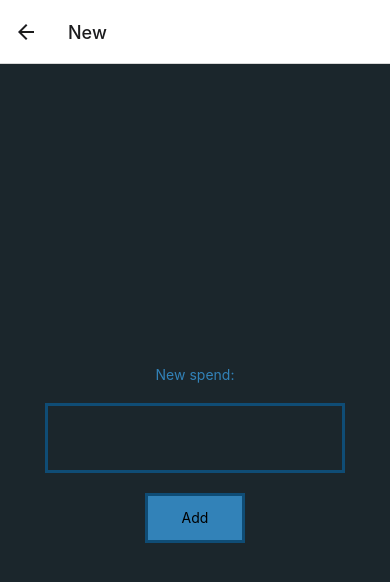
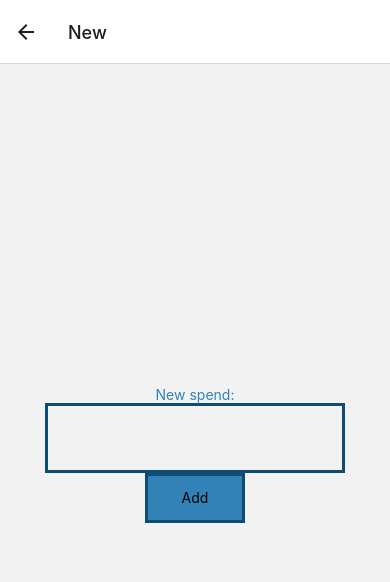
Before and after one commit to oblionC/SpendCheck, a React Native app: screen / in a window 390 px wide. Both pictures are taken after a click on the button "YE". Shown: the top 582 px of the page. Built offline with nearby package versions, Linux system fonts and the light colour scheme.

Commit message:
Fix input not being able to clear after entering value

```diff
--- a/App.js
+++ b/App.js
@@ -1,11 +1,11 @@
 import { StyleSheet, Text, View, SafeAreaView } from 'react-native';
+import { COLORS } from './src/constants/colors';
 import { createContext, useState } from 'react';
 import HomeScreen from './src/HomeScreen';
 import NewScreen from './src/NewScreen';
 import { NavigationContainer } from '@react-navigation/native';
 import { createNativeStackNavigator } from '@react-navigation/native-stack';
 import 'react-native-reanimated'
-import { COLORS } from './src/constants/colors';
 
 const Stack = createNativeStackNavigator()
 
@@ -28,20 +28,6 @@ export default function App() {
           { (props) => <NewScreen {...props} amount={amount} changeAmount={changeAmount} /> }
         </Stack.Screen>
       </Stack.Navigator>
-      {/* <View style={[ styles.container ]}>
-
-      <SafeAreaView style={styles.head}>
-        <Text style={{fontSize: 32, margin: 15, color: COLORS.text}}>BalanceCheck</Text>
-      </SafeAreaView>
-
-      <SafeAreaView style={[ styles.main ]}>
-        {screen === 0 && <HomeScreen count={amount} />}
-        {screen === 1 && <NewScreen amount={amount} changeAmount={changeAmount} changeTab={changeTab} />}
-      </SafeAreaView>
-
-      <Navbar changeTab={changeTab} />
-
-      </View> */}
     </NavigationContainer>
 
   );
@@ -61,6 +47,6 @@ const styles = StyleSheet.create({
     justifyContent: "center",
     alignItems: "center",
     borderBottomWidth: 3,
-    // borderBottomColor: COLORS.secondary,
+    borderBottomColor: COLORS.secondary,
   }
 });
--- a/src/NewScreen/index.js
+++ b/src/NewScreen/index.js
@@ -13,13 +13,12 @@ export default function NewScreen({navigation, amount, changeAmount}) {
   const checkInput = () => {
     let inputValue;
     inputValue = parseInt(inp);
-    console.log(inputValue)
     if(isNaN(inputValue)) {
       setError(true);
-      inputValue = 0;
+      return;
     }
-    changeAmount(amount + inputValue)
-    // navigation.navigate("Home")
+    changeAmount(amount + inputValue);
+    navigation.navigate("Home");
   }
 
   return (
@@ -28,17 +27,22 @@ export default function NewScreen({navigation, amount, changeAmount}) {
           <View>
             <Text style={{color: COLORS.tertiary}}>New spend:</Text>
           </View>
+          <View style={styles.textboxContainer}>
+            {/* Error lable in case user does not input number. Only appears when error triggered */}
 
-          <View style = {styles.textbox}>
-            {/* Error lable in case user does not input number. Only appears when error triggered */}
-            {error && <View style={styles.errorLabel}>
-              <Text style={{color: "red"}}>Enter a value</Text>
-            </View>}
-            <TextInput style = {styles.inputBox} keyboardType="numeric" value={inp} onChangeText={(text) => {
-                if(isNumber(text)) {
-                  setInp(text);
-                }
-              }} />
+            <View style={styles.errorLabel}>
+              <Text style={{color: "red"}}>
+                { error ? "Amount cannot be empty" : "" }
+              </Text>
+            </View>
+
+            <View style = {styles.textbox}>
+              <TextInput style = {styles.inputBox} keyboardType="numeric" value={inp} onChangeText={(text) => {
+                  if(isNumber(text) || text === "") {
+                    setInp(text);
+                  }
+                }} />
+            </View>
           </View>
           <Pressable style={ styles.addButton } onPress={() => {checkInput()}}>
             <Text>Add</Text>
@@ -60,7 +64,10 @@ const styles = StyleSheet.create({
   textbox: {
     width: 300,
     height: 70,
-    marginVertical: 20
+  },
+  textboxContainer: {
+    width: 300,
+
   },
   addButton: {
     backgroundColor: COLORS.tertiary,
@@ -70,5 +77,5 @@ const styles = StyleSheet.create({
     height: 50,
     justifyContent: "center",
     alignItems: "center"
-  }
+  },
 })
--- a/src/constants/colors.js
+++ b/src/constants/colors.js
@@ -1,7 +1,7 @@
 export const COLORS = {
-    primary: "#1B262C",
+    primary: "w#DDE4EC",
     secondary: "#0F4C75",
     tertiary: "#3282B8",
     quaternary: "#BBE1FA",
-    text: "#BBE1FA"
+    text: "#0F4C75"
 }
```
